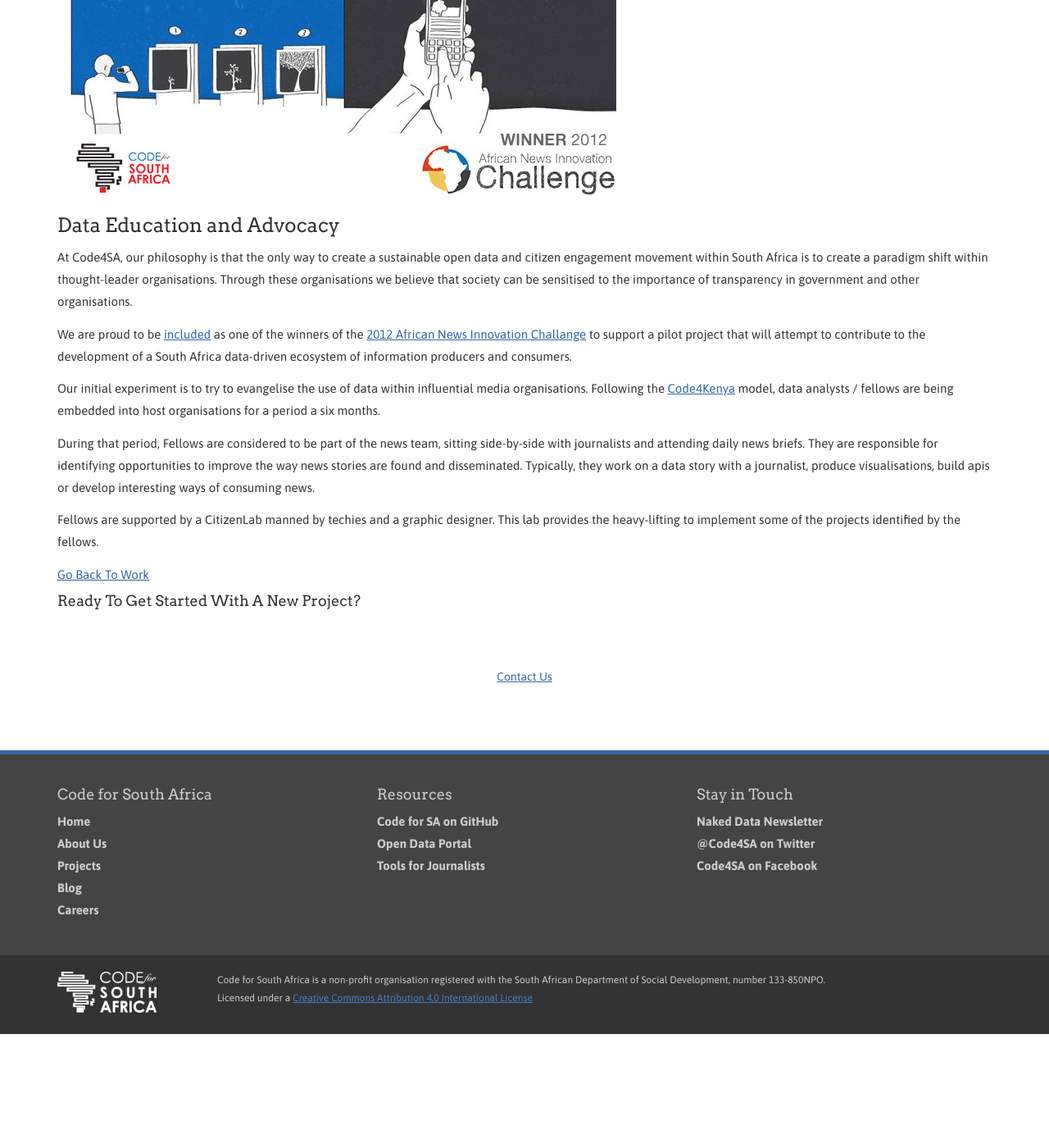
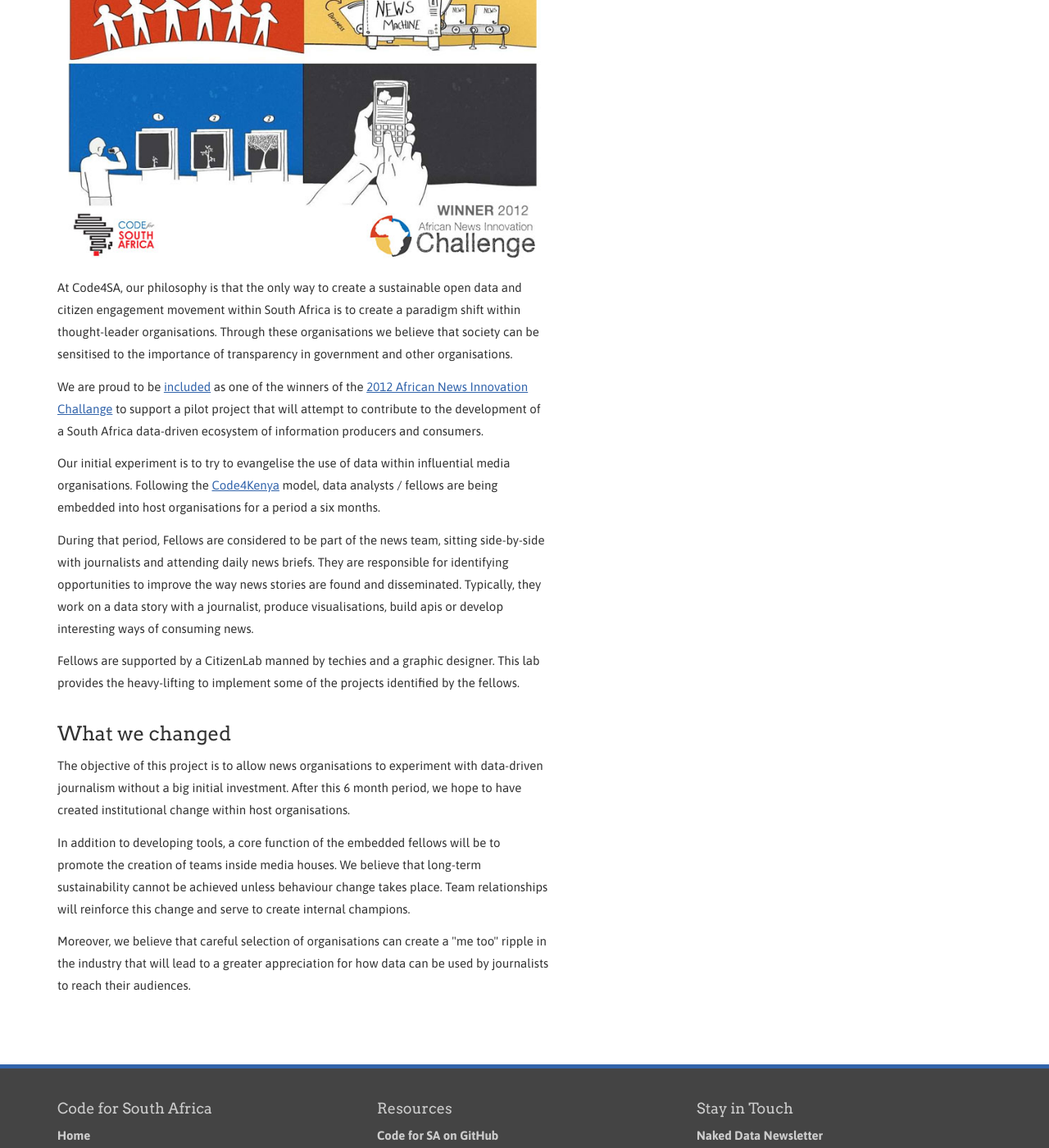
Before and after one commit to Code4SA/old-code4sa.github.io, a Jekyll site: the page built from _posts/2012-11-27-anic.md, in a window 1280 px wide and 1400 px high, scrolled down 335 px. Shown: the whole window at 82% size. Built offline with Jekyll 4.4.1, drawn with Linux system fonts in a browser that asks for light colours; Markdown is read by kramdown in place of the engine named in the settings; comment, search, counter and statistics services are not loaded; before the commit the page ends 1596 px from its top, so only the background shows below that; some of the changed text lies outside the part shown.

Commit message:
Change ANIC post to a post, not a project.

```diff
--- a/_posts/2012-11-27-anic.md
+++ b/_posts/2012-11-27-anic.md
@@ -1,26 +1,24 @@
 ---
-layout: project
+layout: post
 title: African News Innovation Challenge
-
-project_name: Data Education and Advocacy
-project_image1: /img/project_fellowships01.jpg
-project_image2:
-project_image3:
-project_image4:
-project_image5:
+image: /img/project_fellowships01.jpg
 excerpt: |
     Code4SA is proud to be a winner of the African News Innovation Challenge
-project_description: |
-    <p>At Code4SA, our philosophy is that the only way to create a sustainable open data and citizen engagement movement within South Africa is to create a paradigm shift within thought-leader organisations. Through these organisations we believe that society can be sensitised to the importance of transparency in government and other organisations.</p>
-    <p>We are proud to be <a href="http://africannewschallenge.org/2012-winners/">included</a> as one of the winners of the <a href="http://africannewschallenge.org/">2012 African News Innovation Challange</a> to support a pilot project that will attempt to contribute to the development of a South Africa data-driven ecosystem of information producers and consumers.</p>
+---
 
-    <p>Our initial experiment is to try to evangelise the use of data within influential media organisations. Following the <a href="http://www.code4kenya.org/">Code4Kenya</a> model, data analysts / fellows are being embedded into host organisations for a period a six months. </p>
-    <p>During that period, Fellows are considered to be part of the news team, sitting side-by-side with journalists and attending daily news briefs. They are responsible for identifying opportunities to improve the way news stories are found and disseminated. Typically, they work on a data story with a journalist, produce visualisations, build apis or develop interesting ways of consuming news.</p>
-    <p>Fellows are supported by a CitizenLab manned by techies and a graphic designer. This lab provides the heavy-lifting to implement some of the projects identified by the fellows.</p>
-project_whatwechanged: |
-    <p>The objective of this project is to allow news organisations to experiment with data-driven journalism without a big initial investment. After this 6 month period, we hope to have created institutional change within host organisations.</p>
-    <p>In addition to developing tools, a core function of the embedded fellows will be to promote the creation of teams inside media houses. We believe that long-term sustainability cannot be achieved unless behaviour change takes place. Team relationships will reinforce this change and serve to create internal champions.</p>
-    <p>Moreover, we believe that careful selection of organisations can create a "me too" ripple in the industry that will lead to a greater appreciation for how data can be used by journalists to reach their audiences.</p>
+<h1>African News Innovation Challange</h1>
 
-project_apilink:
----
+<img src="/img/project_fellowships01.jpg">
+
+<p>At Code4SA, our philosophy is that the only way to create a sustainable open data and citizen engagement movement within South Africa is to create a paradigm shift within thought-leader organisations. Through these organisations we believe that society can be sensitised to the importance of transparency in government and other organisations.</p>
+<p>We are proud to be <a href="http://africannewschallenge.org/2012-winners/">included</a> as one of the winners of the <a href="http://africannewschallenge.org/">2012 African News Innovation Challange</a> to support a pilot project that will attempt to contribute to the development of a South Africa data-driven ecosystem of information producers and consumers.</p>
+
+<p>Our initial experiment is to try to evangelise the use of data within influential media organisations. Following the <a href="http://www.code4kenya.org/">Code4Kenya</a> model, data analysts / fellows are being embedded into host organisations for a period a six months. </p>
+<p>During that period, Fellows are considered to be part of the news team, sitting side-by-side with journalists and attending daily news briefs. They are responsible for identifying opportunities to improve the way news stories are found and disseminated. Typically, they work on a data story with a journalist, produce visualisations, build apis or develop interesting ways of consuming news.</p>
+<p>Fellows are supported by a CitizenLab manned by techies and a graphic designer. This lab provides the heavy-lifting to implement some of the projects identified by the fellows.</p>
+
+<h3>What we changed</h3>
+
+<p>The objective of this project is to allow news organisations to experiment with data-driven journalism without a big initial investment. After this 6 month period, we hope to have created institutional change within host organisations.</p>
+<p>In addition to developing tools, a core function of the embedded fellows will be to promote the creation of teams inside media houses. We believe that long-term sustainability cannot be achieved unless behaviour change takes place. Team relationships will reinforce this change and serve to create internal champions.</p>
+<p>Moreover, we believe that careful selection of organisations can create a "me too" ripple in the industry that will lead to a greater appreciation for how data can be used by journalists to reach their audiences.</p>
```
